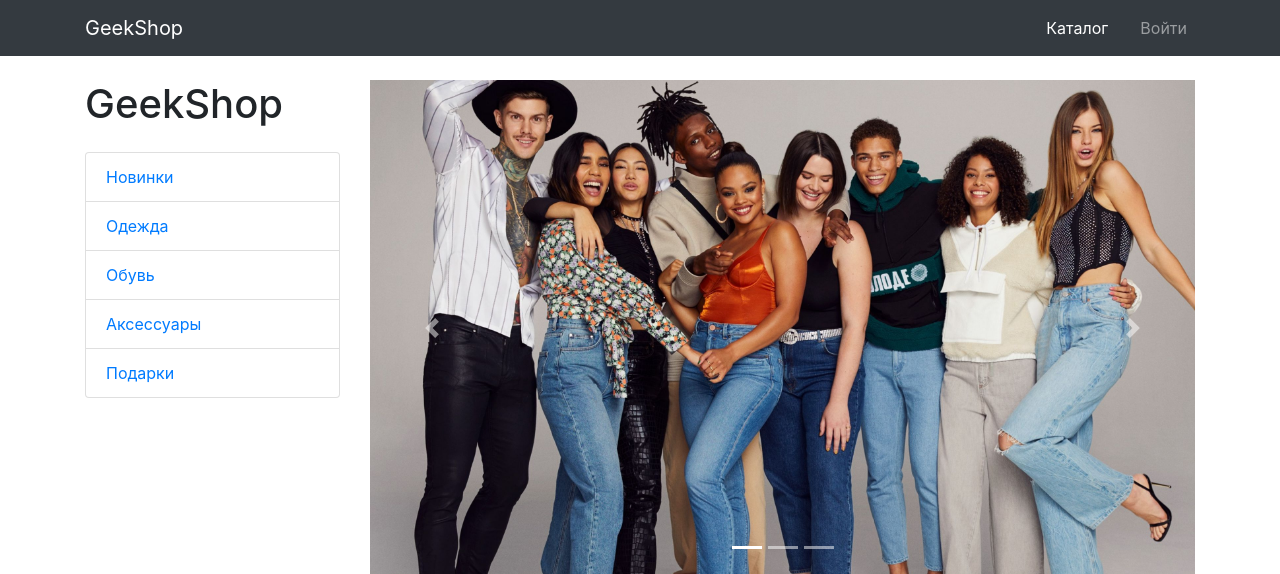
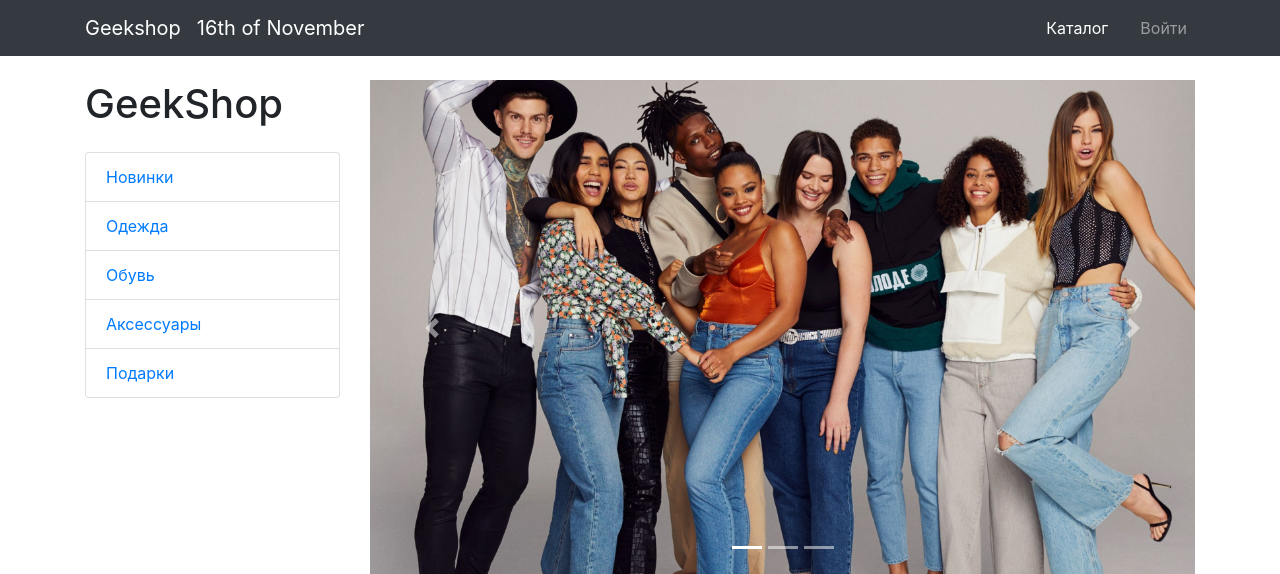
Before and after one commit to Rem-github/Geekshop, a Django app: page /products/ in a window 1280 px wide. Shown: the top 574 px of the page. Run offline with Django 3.2, Linux system fonts and the light colour scheme; some libraries are stand-ins or nearby versions.

Commit message:
add date (now)

```diff
--- a/mainapp/templates/index.html
+++ b/mainapp/templates/index.html
@@ -23,7 +23,8 @@
 <!-- Navigation -->
 <nav class="navbar navbar-expand-lg navbar-dark bg-dark fixed-top">
     <div class="container">
-        <a class="navbar-brand" href="index.html">GeekShop</a>
+        <a class="navbar-brand" href="index.html">Geekshop</a>
+        <span class="navbar-brand" >{% now "jS \o\f F" %}</span>
         <button class="navbar-toggler" type="button" data-toggle="collapse" data-target="#navbarResponsive"
                 aria-controls="navbarResponsive" aria-expanded="false" aria-label="Toggle navigation">
             <span class="navbar-toggler-icon"></span>
--- a/mainapp/templates/products.html
+++ b/mainapp/templates/products.html
@@ -23,7 +23,8 @@
 <!-- Navigation -->
 <nav class="navbar navbar-expand-lg navbar-dark bg-dark fixed-top">
     <div class="container">
-        <a class="navbar-brand" href="index.html">GeekShop</a>
+        <a class="navbar-brand" href="index.html">Geekshop</a>
+        <span class="navbar-brand" >{% now "jS \o\f F" %}</span>
         <button class="navbar-toggler" type="button" data-toggle="collapse" data-target="#navbarResponsive"
                 aria-controls="navbarResponsive" aria-expanded="false" aria-label="Toggle navigation">
             <span class="navbar-toggler-icon"></span>
```
